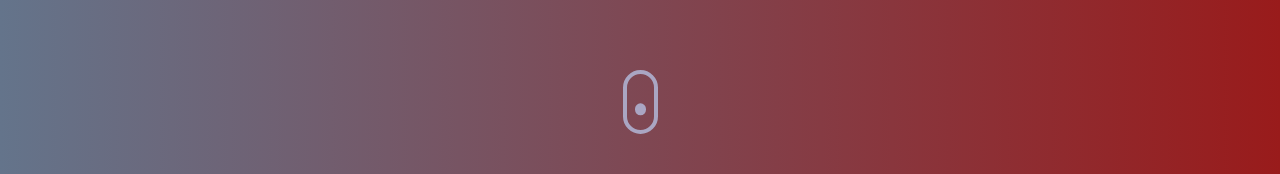
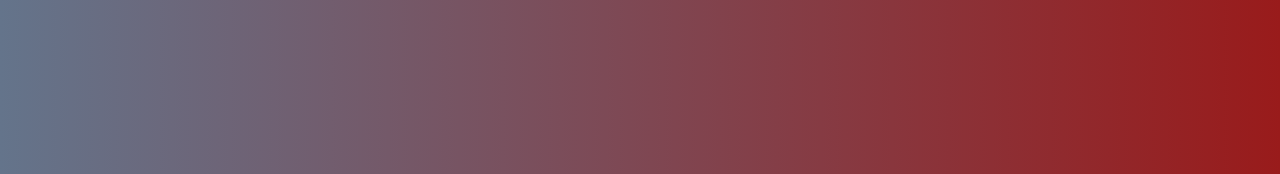
Before and after one commit to akhil99558/My-Dashboard, a React (Vite) app: page / in a window 1280 px wide. Shown: the part 626-800 px from the top of the page. Built offline with nearby package versions, Linux system fonts and the light colour scheme.

Commit message:
removed nav animation

```diff
--- a/src/components/Hero.jsx
+++ b/src/components/Hero.jsx
@@ -25,23 +25,7 @@
 
 
 
-      <div className='absolute xs:bottom-10 bottom-32 w-full flex justify-center items-center'>
-        <a href='#about'>
-          <div className='w-[35px] h-[64px] rounded-3xl border-4 border-secondary flex justify-center items-start p-2'>
-            <motion.div
-              animate={{
-                y: [0, 24, 0],
-              }}
-              transition={{
-                duration: 1.5,
-                repeat: Infinity,
-                repeatType: "loop",
-              }}
-              className='w-3 h-3 rounded-full bg-secondary mb-1'
-            />
-          </div>
-        </a>
-      </div>
+
     </section>
   );
 };
```
